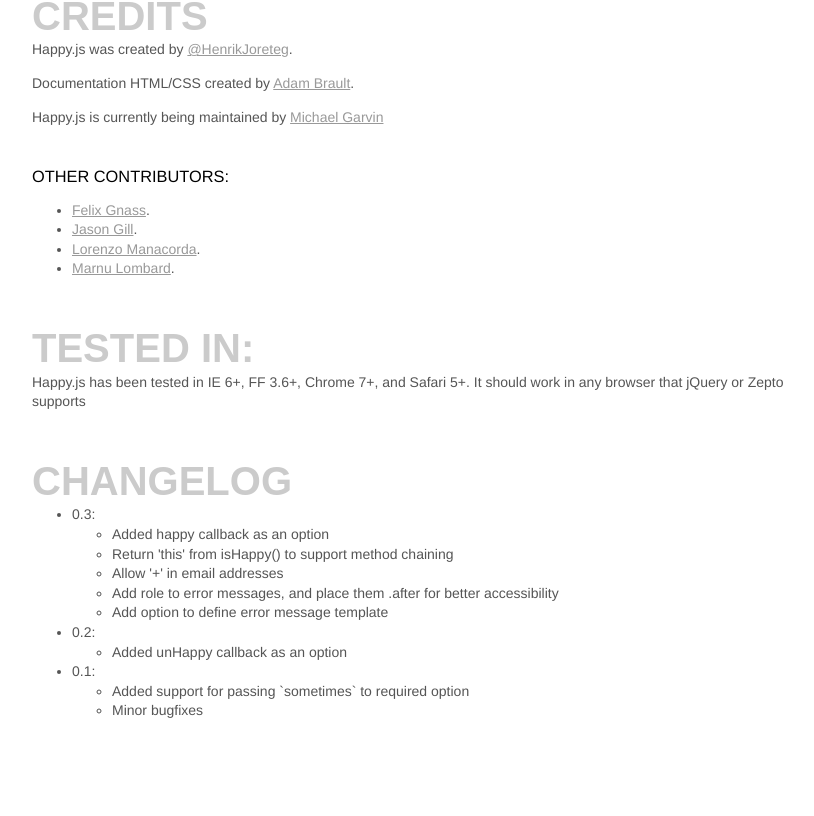
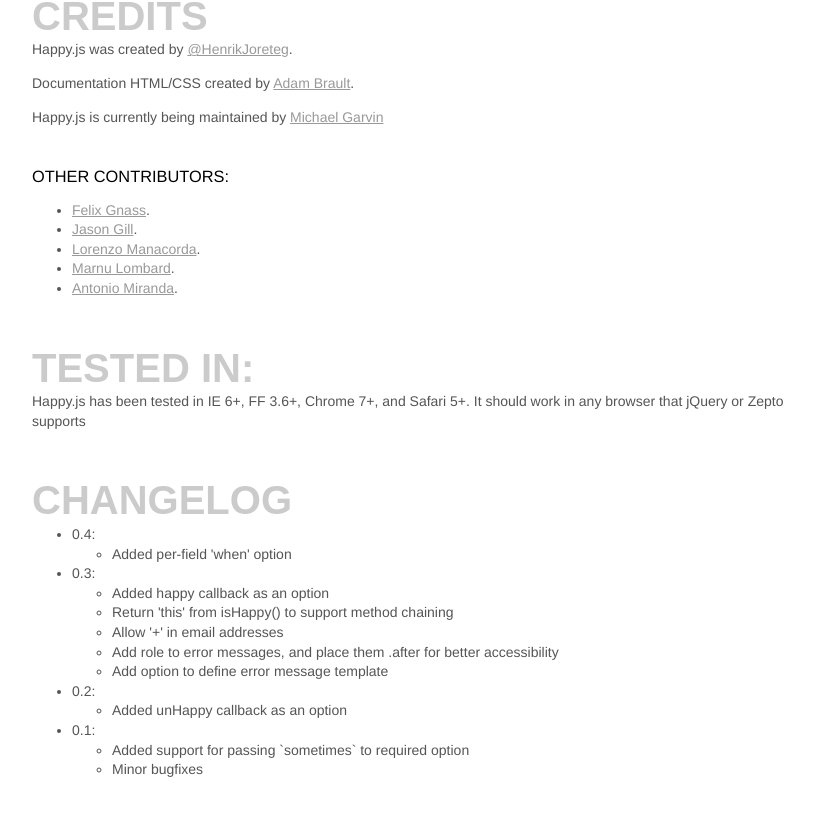
Before and after one commit to HenrikJoreteg/Happy.js, a plain HTML site: page index.html in a window 1280 px wide. Shown: the part 3193-4009 px from the top of the page, without its empty margins (208-1022 px from the left). Drawn offline with Linux system fonts and the light colour scheme.

Commit message:
Document new version

```diff
--- a/index.html
+++ b/index.html
@@ -183,6 +183,7 @@
                 <li><a href="https://github.com/gilluminate">Jason Gill</a>.</li>
                 <li><a href="https://github.com/asymmetric">Lorenzo Manacorda</a>.</li>
                 <li><a href="https://github.com/MarnuLombard">Marnu Lombard</a>.</li>
+                <li><a href="https://github.com/am">Antonio Miranda</a>.</li>
             </ul>
 
             <h2>Tested in:</h2>
@@ -192,6 +193,11 @@
             <h2>Changelog</h2>
 
             <ul>
+                <li>0.4:
+                    <ul>
+                        <li>Added per-field 'when' option</li>
+                    </ul>
+                </li>
                 <li>0.3:
                     <ul>
                         <li>Added happy callback as an option</li>
@@ -200,6 +206,7 @@
                         <li>Add role to error messages, and place them .after for better accessibility</li>
                         <li>Add option to define error message template</li>
                     </ul>
+                </li>
                 <li>0.2:
                     <ul>
                         <li>Added unHappy callback as an option</li>
```
